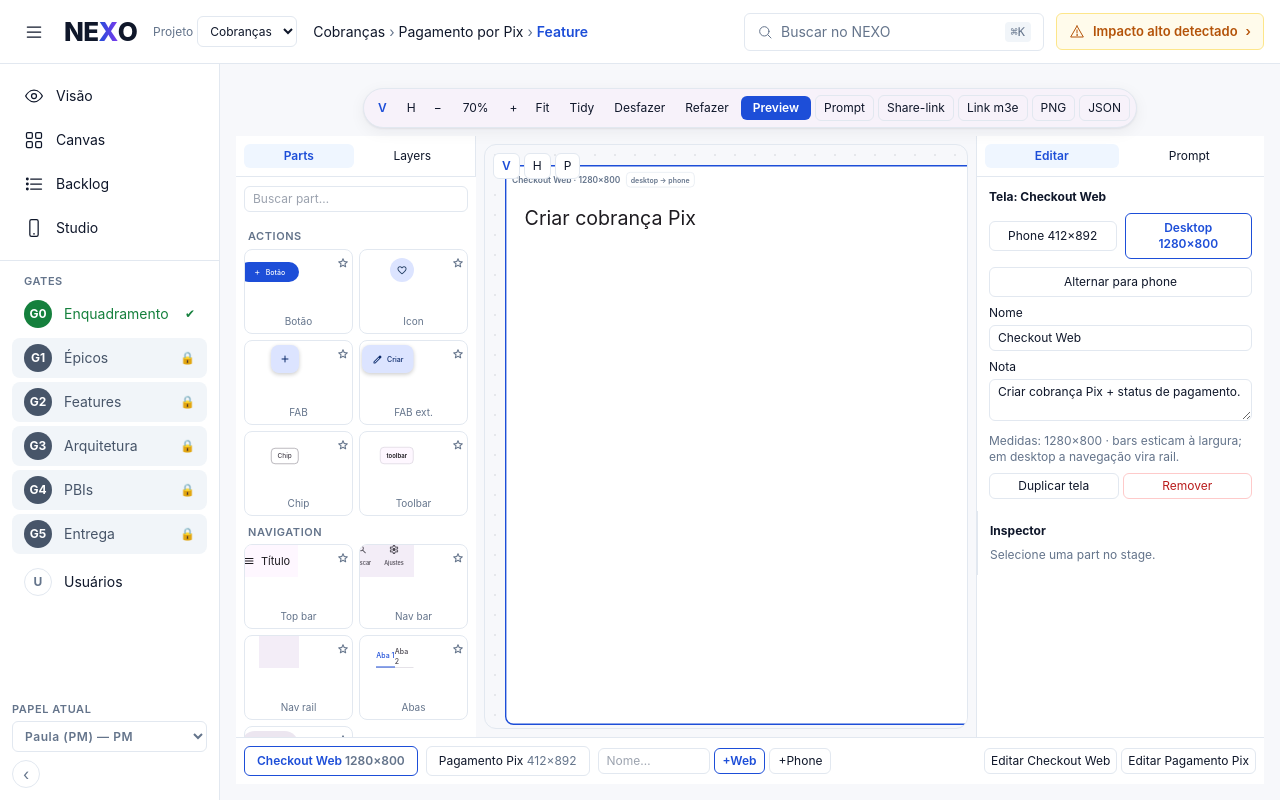
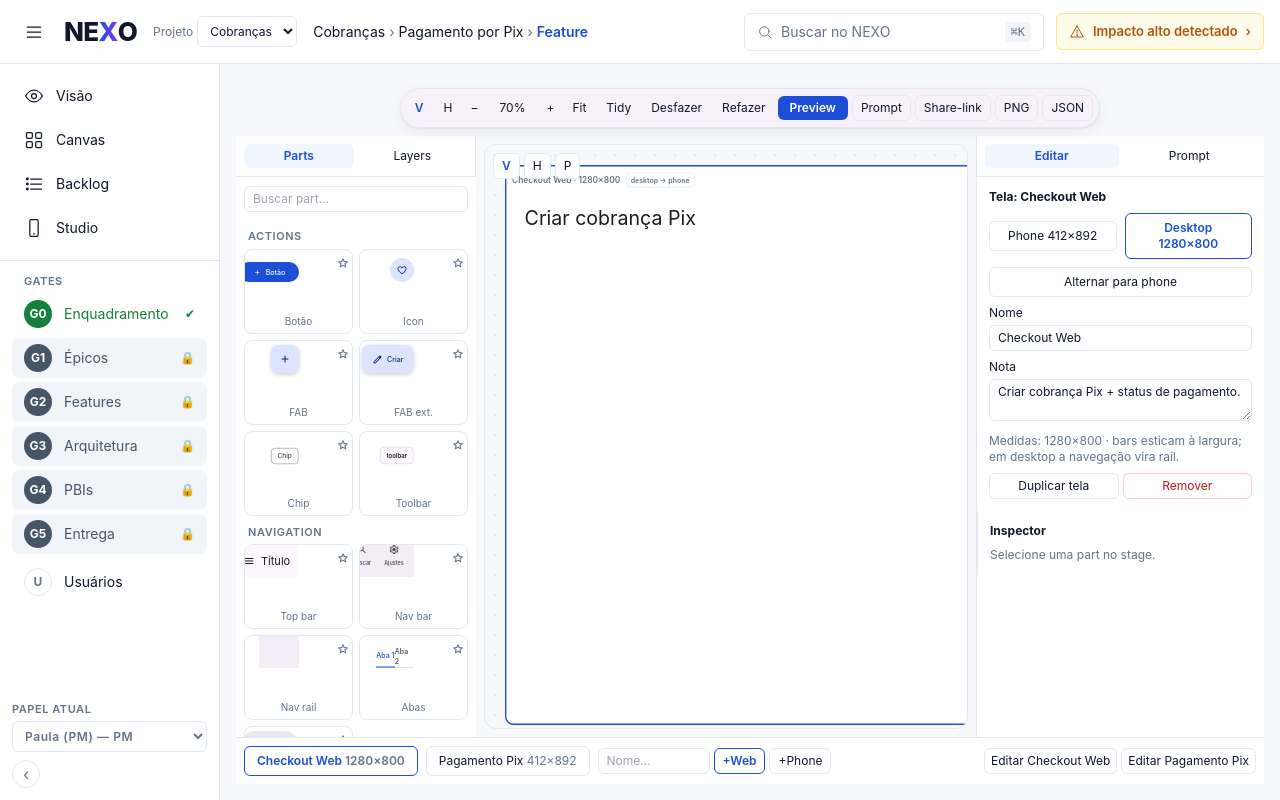
Before and after one commit to walpinheiro/nexus, a Vue app: page /studio-full in a window 1280 px wide. Built offline with nearby package versions, Linux system fonts and the light colour scheme.

Commit message:
StudioV3-1: remove link m3e (botao+funcao+URL externa); share interno mantido

```diff
--- a/src/components/studio/StudioToolbar.vue
+++ b/src/components/studio/StudioToolbar.vue
@@ -45,19 +45,9 @@ async function copiarShare() {
   try {
     const hash = await encodeDoc(studio.doc)
     const ok = await copiarTexto(`${location.origin}${location.pathname}#/studio-full${hash}`)
-    flash(ok ? 'Share-link #docz= copiado (abre no m3e original).' : 'Não foi possível copiar — verifique a permissão do navegador.')
+    flash(ok ? 'Share-link copiado.' : 'Não foi possível copiar — verifique a permissão do navegador.')
   } catch {
     flash('Não foi possível gerar o share-link.')
-  }
-}
-
-async function copiarM3E() {
-  try {
-    const hash = await encodeDoc(studio.doc)
-    const ok = await copiarTexto(`https://lnkiai.github.io/m3e-canvas/${hash}`)
-    flash(ok ? 'Link m3e copiado.' : 'Não foi possível copiar — verifique a permissão do navegador.')
-  } catch {
-    flash('Não foi possível gerar o link m3e.')
   }
 }
 
@@ -136,7 +126,6 @@ async function copiarPrompt() {
     <button type="button" title="Preview modal (P)" aria-label="Abrir preview" class="rounded-btn bg-nexo-primary px-3 py-1 font-semibold text-white" @click="emit('preview')">Preview</button>
     <button type="button" class="rounded-btn border border-nexo-border px-2 py-1" @click="abrirPrompt()">Prompt</button>
     <button type="button" class="rounded-btn border border-nexo-border px-2 py-1" @click="copiarShare()">Share-link</button>
-    <button type="button" class="rounded-btn border border-nexo-border px-2 py-1" @click="copiarM3E()">Link m3e</button>
     <button type="button" class="rounded-btn border border-nexo-border px-2 py-1" @click="exportarPNG()">PNG</button>
     <button type="button" class="rounded-btn border border-nexo-border px-2 py-1" @click="exportarJSON()">JSON</button>
     <span v-if="aviso" class="text-nexo-approved" role="status">{{ aviso }}</span>
--- a/src/utils/studioShare.ts
+++ b/src/utils/studioShare.ts
@@ -69,7 +69,3 @@ export async function readShareHash(hash: string): Promise<{ ok: boolean; doc?:
     return { ok: false, erro: e instanceof Error ? e.message : 'Hash inválido.' }
   }
 }
-
-export function docParaLinkM3E(hash: string): string {
-  return `https://lnkiai.github.io/m3e-canvas/${hash}`
-}
```
